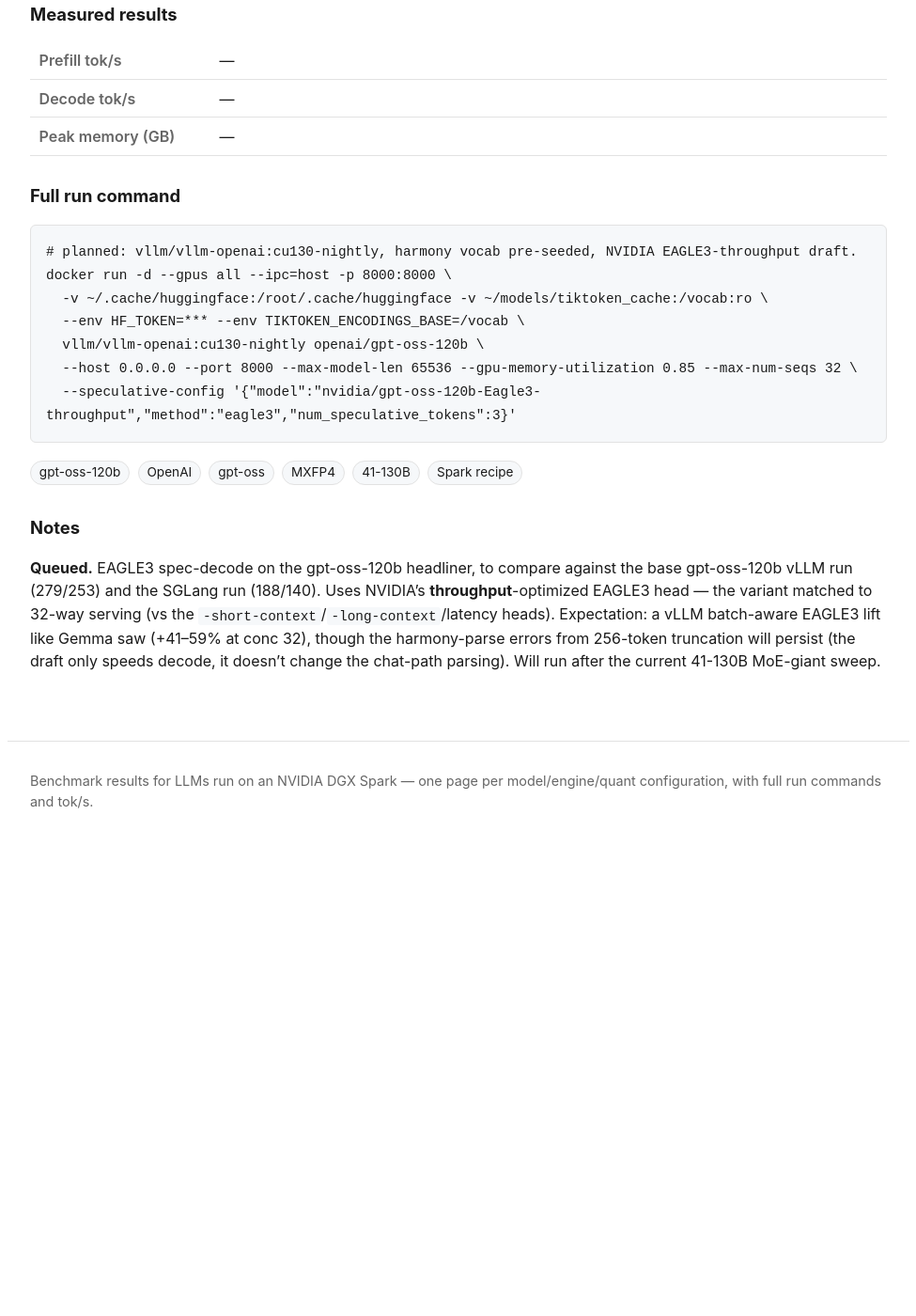
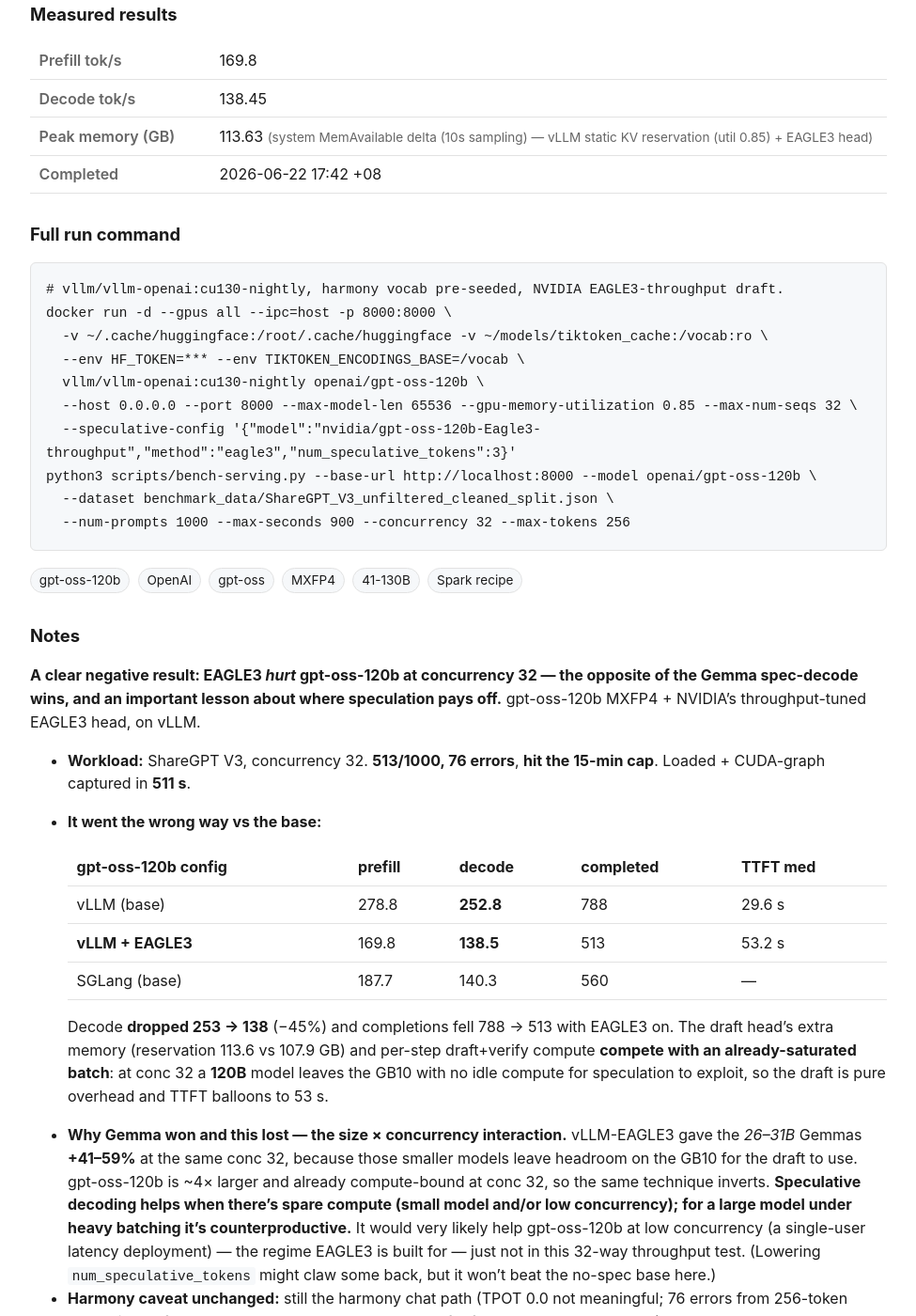
Before and after one commit to yjsoon/autobench, a Jekyll site: the page built from _configs/gpt-oss-120b-vllm-mxfp4-eagle3.md, in a window 1280 px wide and 1400 px high, scrolled down 763 px. Shown: the whole window at 94% size, without its empty margins (152-1127 px from the left). Built offline with Jekyll 4.4.1, drawn with Linux system fonts in a browser that asks for light colours; before the commit the page ends 1690 px from its top, so only the background shows below that; some of the changed text lies outside the part shown.

Commit message:
Bench: gpt-oss-120b vLLM MXFP4+EAGLE3 (170/138) — spec-decode HURTS at conc 32
Negative result: EAGLE3 dropped decode 253->138 (-45%) vs base. A 120B model
saturates GB10 at conc 32, so draft+verify overhead has no idle compute to use
-> net negative (TTFT 53s). Opposite of the 26-31B Gemmas (+41-59%): spec-decode
needs spare compute (small model/low concurrency). Run base vLLM for 120b
throughput, save EAGLE3 for single-stream latency.

Co-Authored-By: Claude Opus 4.8 (1M context) <noreply@anthropic.com>
Claude-Session: https://claude.ai/code/session_01JczsieM71svofn8CxRyY2s

```diff
--- a/_configs/gpt-oss-120b-vllm-mxfp4-eagle3.md
+++ b/_configs/gpt-oss-120b-vllm-mxfp4-eagle3.md
@@ -14,26 +14,53 @@ context: 65536
 modalities: [text]
 mm_served: true
 tags: [gpt-oss-120b, OpenAI, gpt-oss, MXFP4, 41-130B, Spark recipe]
-status: pending
-prefill_toks:
-decode_toks:
-mem_gb:
-mem_source:
-measured_on:
-completed_at:
+status: done
+prefill_toks: 169.8
+decode_toks: 138.45
+mem_gb: 113.63
+mem_source: system MemAvailable delta (10s sampling) — vLLM static KV reservation (util 0.85) + EAGLE3 head
+measured_on: 2026-06-22
+completed_at: 2026-06-22 17:42 +08
 run_command: |
-  # planned: vllm/vllm-openai:cu130-nightly, harmony vocab pre-seeded, NVIDIA EAGLE3-throughput draft.
+  # vllm/vllm-openai:cu130-nightly, harmony vocab pre-seeded, NVIDIA EAGLE3-throughput draft.
   docker run -d --gpus all --ipc=host -p 8000:8000 \
     -v ~/.cache/huggingface:/root/.cache/huggingface -v ~/models/tiktoken_cache:/vocab:ro \
     --env HF_TOKEN=*** --env TIKTOKEN_ENCODINGS_BASE=/vocab \
     vllm/vllm-openai:cu130-nightly openai/gpt-oss-120b \
     --host 0.0.0.0 --port 8000 --max-model-len 65536 --gpu-memory-utilization 0.85 --max-num-seqs 32 \
     --speculative-config '{"model":"nvidia/gpt-oss-120b-Eagle3-throughput","method":"eagle3","num_speculative_tokens":3}'
+  python3 scripts/bench-serving.py --base-url http://localhost:8000 --model openai/gpt-oss-120b \
+    --dataset benchmark_data/ShareGPT_V3_unfiltered_cleaned_split.json \
+    --num-prompts 1000 --max-seconds 900 --concurrency 32 --max-tokens 256
 ---
 
-**Queued.** EAGLE3 spec-decode on the gpt-oss-120b headliner, to compare against the base
-gpt-oss-120b vLLM run (279/253) and the SGLang run (188/140). Uses NVIDIA's **throughput**-optimized
-EAGLE3 head — the variant matched to 32-way serving (vs the `-short-context`/`-long-context`/latency
-heads). Expectation: a vLLM batch-aware EAGLE3 lift like Gemma saw (+41–59% at conc 32), though the
-harmony-parse errors from 256-token truncation will persist (the draft only speeds decode, it doesn't
-change the chat-path parsing). Will run after the current 41-130B MoE-giant sweep.
+**A clear negative result: EAGLE3 *hurt* gpt-oss-120b at concurrency 32 — the opposite of the Gemma
+spec-decode wins, and an important lesson about where speculation pays off.** gpt-oss-120b MXFP4 +
+NVIDIA's throughput-tuned EAGLE3 head, on vLLM.
+
+- **Workload:** ShareGPT V3, concurrency 32. **513/1000, 76 errors**, **hit the 15-min cap**. Loaded +
+  CUDA-graph captured in **511 s**.
+- **It went the wrong way vs the base:**
+
+  | gpt-oss-120b config | prefill | decode | completed | TTFT med |
+  |---|---|---|---|---|
+  | vLLM (base) | 278.8 | **252.8** | 788 | 29.6 s |
+  | **vLLM + EAGLE3** | 169.8 | **138.5** | 513 | 53.2 s |
+  | SGLang (base) | 187.7 | 140.3 | 560 | — |
+
+  Decode **dropped 253 → 138** (−45%) and completions fell 788 → 513 with EAGLE3 on. The draft head's
+  extra memory (reservation 113.6 vs 107.9 GB) and per-step draft+verify compute **compete with an
+  already-saturated batch**: at conc 32 a **120B** model leaves the GB10 with no idle compute for
+  speculation to exploit, so the draft is pure overhead and TTFT balloons to 53 s.
+- **Why Gemma won and this lost — the size × concurrency interaction.** vLLM-EAGLE3 gave the *26–31B*
+  Gemmas **+41–59%** at the same conc 32, because those smaller models leave headroom on the GB10 for
+  the draft to use. gpt-oss-120b is ~4× larger and already compute-bound at conc 32, so the same
+  technique inverts. **Speculative decoding helps when there's spare compute (small model and/or low
+  concurrency); for a large model under heavy batching it's counterproductive.** It would very likely
+  help gpt-oss-120b at low concurrency (a single-user latency deployment) — the regime EAGLE3 is built
+  for — just not in this 32-way throughput test. (Lowering `num_speculative_tokens` might claw some
+  back, but it won't beat the no-spec base here.)
+- **Harmony caveat unchanged:** still the harmony chat path (TPOT 0.0 not meaningful; 76 errors from
+  256-token truncation — fewer than the base's 212 only because far fewer requests completed).
+- **Takeaway:** for gpt-oss-120b throughput on one Spark, run **base vLLM** (253) — not EAGLE3. Save
+  EAGLE3 for latency-bound single-stream use.
```
